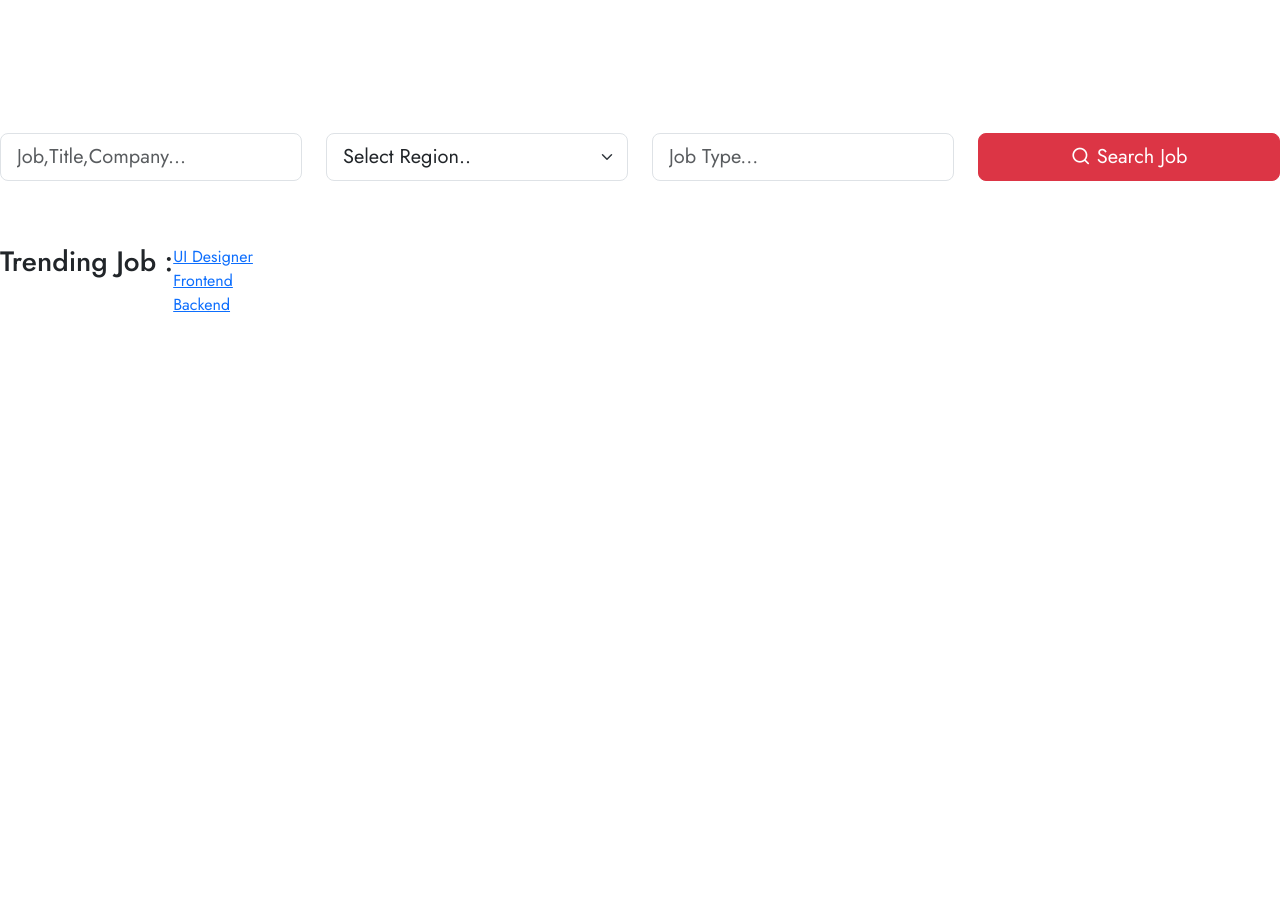
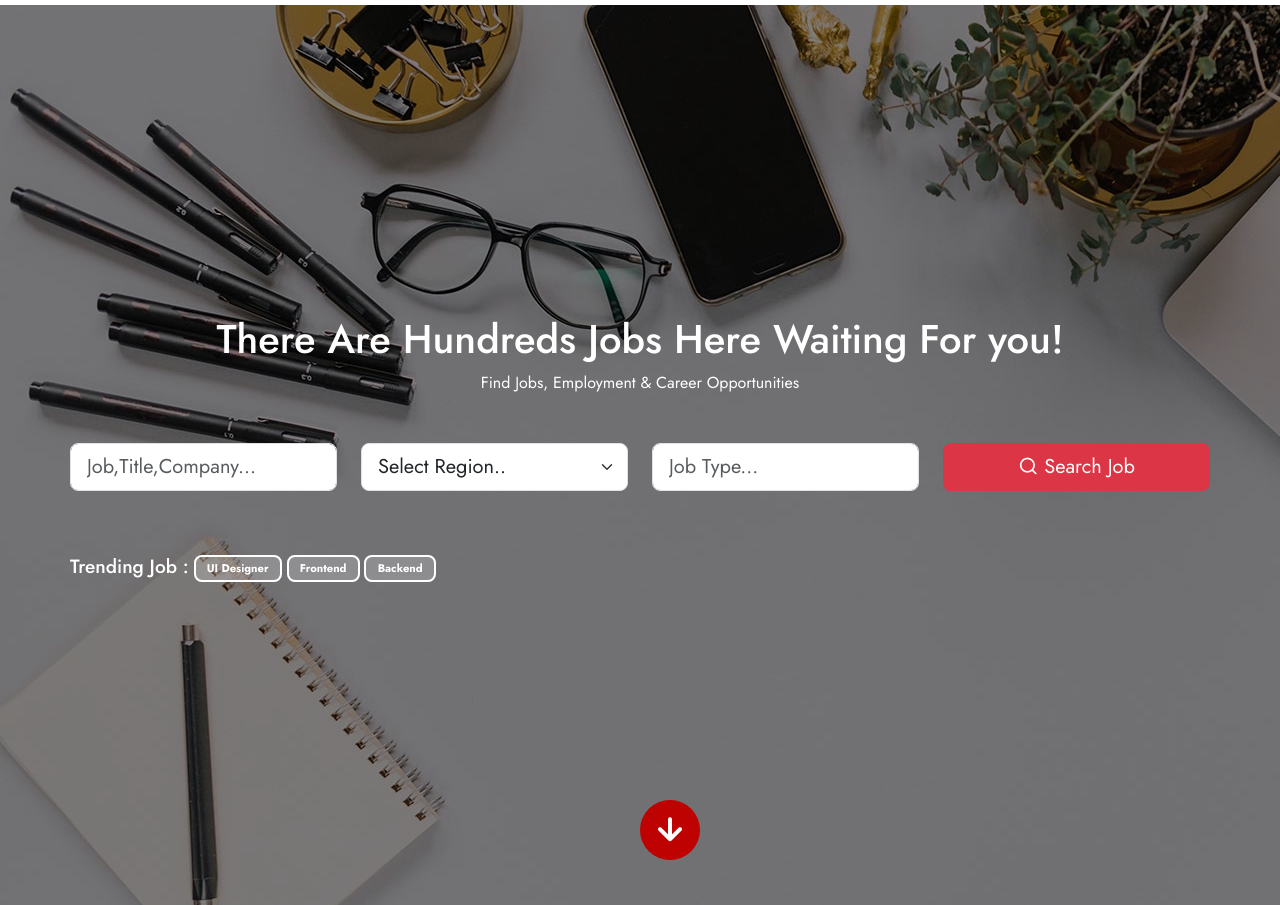
Before and after one commit to Attta-pangestu/sabikerja-project, a website: page index.html in a window 1280 px wide. Shown: the part 71-976 px from the top of the page. Before the commit the page ends 800 px from the top, so only its background shows below. Drawn offline with nearby package versions, Linux system fonts and the light colour scheme.

Commit message:
Menyelesaikan design dan struktur hero

```diff
--- a/index.html
+++ b/index.html
@@ -130,9 +130,9 @@
             </form>
             <!-- ==== Baris Trending Keyword ==== -->
             <div class="row">
-              <div class="col-md-12 d-flex trendingBox">
-                <h3>Trending Job : </h3>
-                <ul class="keyword list-unstyled d-inline-block ">
+              <div class="col-md-12 trendingBox">
+                <h3 class="d-inline-block text-white">Trending Job : </h3>
+                <ul class="keyword list-unstyled d-inline-block">
                   <li><a href="#">UI Designer</a></li>
                   <li><a href="#">Frontend</a></li>
                   <li><a href="#">Backend</a></li>
@@ -144,9 +144,13 @@
 
         </div>
       </div>
+       <!-- ==== Bagian Scroll ==== -->
+    <a href="#popular" class="scrollBtn ">
+      <i class="uil uil-arrow-down text-white text-center"></i>
+    </a>
+    </section>
+    <!-- ================= Akhir Dari Hero =============== -->
 
-
-    </section>
 
 
     <!-- Option 1: Bootstrap Bundle with Popper -->
--- a/style.css
+++ b/style.css
@@ -7,7 +7,8 @@
     border: 0;
     box-sizing: border-box;
     outline: 0;
-    text-decoration: 0;
+    text-decoration: none;
+
 }
 
 :root {
@@ -19,17 +20,28 @@
 
     /* ==== Transition Variable ==== */
     --transition : all 300ms ease ;
+
+
+    /* ==== asset ==== */
+    --bg-hero : "./gambar/hero_1.jpg";
 }
 
 
 body {
     font-family: 'Jost', sans-serif;
+    overflow-x: hidden;
+
+
 }
 
 
 /* ===== Style Bagian Navbar === */
+
+
 header .navbarBox {
     background: var(--color-white);
+    width: 100%;
+
 }
 
 .navbarBox .nav-item a.nav-link:hover {
@@ -57,3 +69,102 @@ header .navbarBox {
 
 
 /* ===== Bagian Kanan Navbar ====== */
+
+
+
+/*===== Bagian Hero ====== */
+
+/* ===== Bagian style bg overlay===== */
+section.heroBg {
+    background-image: url("./gambar/hero_1.jpg");
+    height: 100vh;
+    width: 100vw;
+    min-height: 900px;
+    display: block;
+    position: relative;
+}
+
+section.heroBg::before{
+    content: "";
+    z-index: 1;
+    position: absolute;
+    top:0 ;
+    left: 0;
+    right: 0;
+    bottom: 0;
+    background: rgba(0,0,0,0.5);
+}
+
+/* ==== Bagian Hero Content  ===== */
+
+/* ====== Bagian Pembungkus Hero Content ==== */
+.heroBg > .heroBox {
+    z-index: 2;
+    position: relative;
+    max-width: 1140px;
+    height: 80%;
+    margin: auto;
+}
+
+.heroBox > .heroContent {
+    height: 100vh;
+    min-height: 900px;
+
+}
+
+/* === Bagian Form ==== */
+.formHero > .btnHero {
+    padding: 0.5rem 2rem;
+}
+
+/* ===== Bagian Trending Keyword ==== */
+.row > .trendingBox > h3 {
+    font-size: 1.2em;
+}
+
+
+.row > .trendingBox ul li {
+   display: inline-block;
+}
+
+.row > .trendingBox > ul li a {
+    color: var(--color-white);
+    background: rgba(255,255,255,0.2);
+    border: 2px solid #fff;
+    color: #fff;
+    padding: 0.2rem 0.7rem;
+    font-size: 0.7rem;
+    font-weight: 700;
+    text-decoration: none;
+    border-radius: 0.5rem;
+
+}
+
+/* ==== scroll ke bawah ===== */
+
+.heroBg > .scrollBtn {
+    z-index: 20;
+    position: absolute;
+    bottom: 5%;
+    left: 50%;
+    border-radius: 50%;
+    background: var(--color-primer);
+    width: 60px;
+    height: 60px;
+    display: flex;
+    align-items: center;
+    justify-content: center;
+}
+
+.heroBg > .scrollBtn  i::before {
+    z-index: 30;
+    font-size: 3rem;
+    width: 100%;
+    height: 100%;
+
+    /* position: absolute; */
+    /* left: 10%;
+    top: 3%; */
+
+
+}
```
Also changed, not shown: gambar/hero_1.jpg (added).
